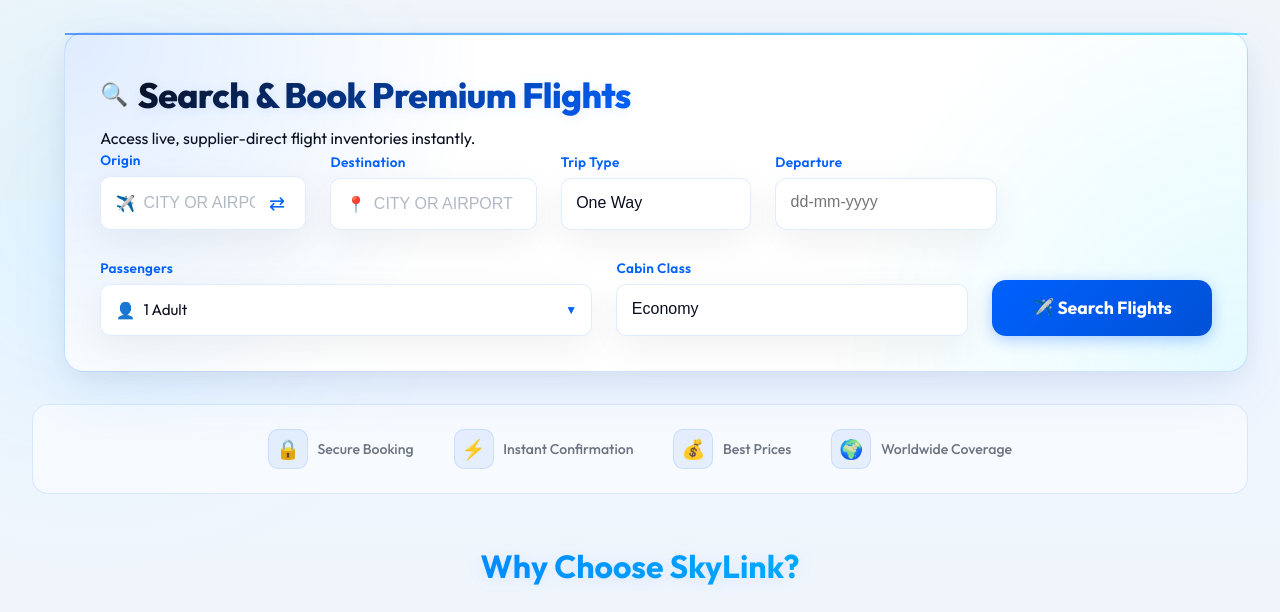
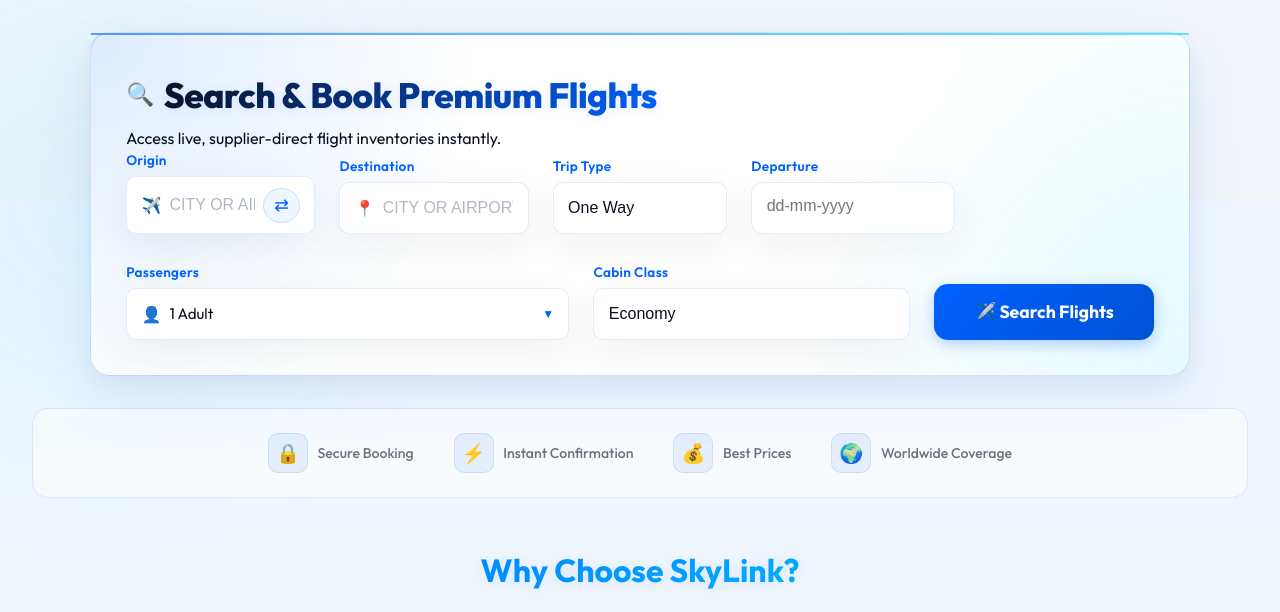
Before and after one commit to lankeethebeast/skylink-flight-booking, a Flask app: page / in a window 1280 px wide. Shown: the part 599-1211 px from the top of the page. Run offline with Flask 3, Linux system fonts and the light colour scheme; some libraries are stand-ins or nearby versions.

Commit message:
style: center search card, improve swap button, fix select wrapper height

```diff
--- a/skylink_app/static/style.css
+++ b/skylink_app/static/style.css
@@ -864,6 +864,12 @@ h3 {
   box-shadow: 0 0 0 4px rgba(37, 99, 235, 0.12), 0 8px 18px rgba(37, 99, 235, 0.08);
 }
 
+.search-select-wrap {
+  min-height: 52px;
+  display: flex;
+  align-items: center;
+}
+
 .search-select {
   background: transparent;
   border: none;
@@ -873,6 +879,8 @@ h3 {
   padding: 0;
   outline: none;
   cursor: pointer;
+  -webkit-appearance: none;
+  appearance: none;
 }
 
 /* Date wrapper */
@@ -922,18 +930,26 @@ h3 {
 
 /* Swap button */
 .search-swap-btn {
-  background: none;
-  border: none;
+  background: rgba(0, 97, 255, 0.06);
+  border: 1px solid rgba(0, 97, 255, 0.15);
   color: var(--color-primary);
   cursor: pointer;
-  font-size: 1.2rem;
-  padding: 4px 6px;
-  border-radius: 6px;
-  transition: background 0.15s ease;
+  font-size: 1.1rem;
+  padding: 6px 10px;
+  border-radius: 50%;
+  transition: all 0.2s ease;
+  display: inline-flex;
+  align-items: center;
+  justify-content: center;
+  min-width: 32px;
+  min-height: 32px;
+  flex-shrink: 0;
 }
 
 .search-swap-btn:hover {
-  background: rgba(0, 97, 255, 0.08);
+  background: rgba(0, 97, 255, 0.12);
+  border-color: rgba(0, 97, 255, 0.3);
+  transform: rotate(180deg);
 }
 
 /* Submit button */
@@ -2983,8 +2999,8 @@ h3 {
 }
 
 .card-search {
-  max-width: 1400px !important;
-  margin-left: 2rem;
+  max-width: 1100px !important;
+  margin-left: auto;
   margin-right: auto;
 }
 
```
